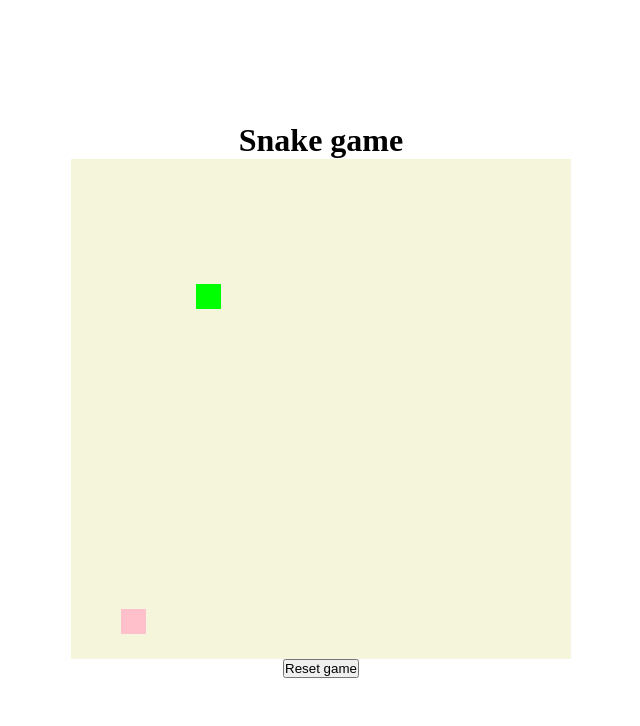
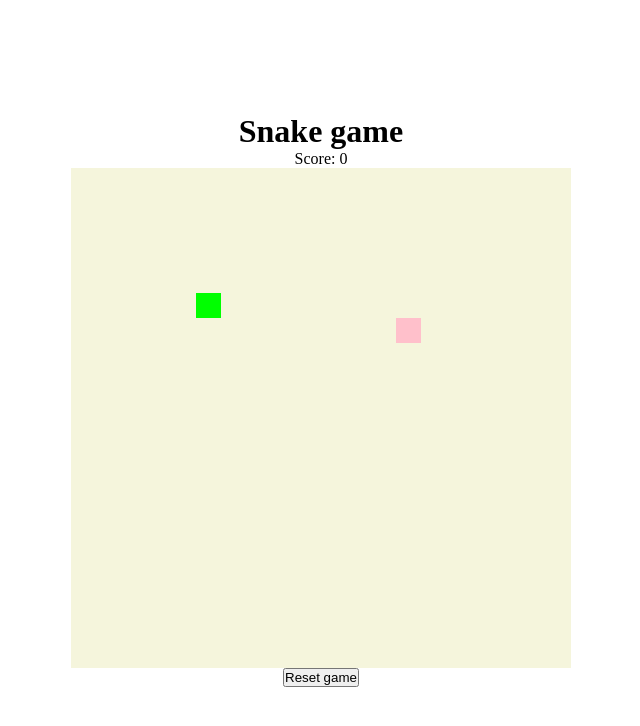
Before and after one commit to JerryUusis/snake_game_js, a plain HTML site: page index.html in a window 1280 px wide. Both pictures are taken after a click on the button "Reset game". Shown: the whole page, without its empty margins (319-959 px from the left). Drawn offline with Linux system fonts and the light colour scheme.

Commit message:
Add score and reset button that resets the game to initial state

```diff
--- a/index.html
+++ b/index.html
@@ -11,6 +11,7 @@
 <body>
     <div class="main-container">
         <h1>Snake game</h1>
+        <p>Score: <span id="score">0</span></p>
         <canvas id="board"></canvas>
         <button class="reset-button">Reset game</button>
     </div>
--- a/snake.js
+++ b/snake.js
@@ -4,6 +4,8 @@ const columns = 20;
 let board;
 let context;
 const resetButton = document.querySelector(".reset-button")
+const scoreDisplay = document.querySelector("#score");
+let score = 0;
 
 // Snake head
 
@@ -12,15 +14,16 @@ let snakeY = blockSize * 5;
 let velocityX = 0;
 let velocityY = 0;
 
-const snakeBody = [];
+let snakeBody = [];
 
 // Food
 let foodX;
 let foodY;
 
+let gameInterval;
 let gameOver = false;
 
-window.onload = () => {
+const initializeGame = () => {
     board = document.querySelector('#board');
     board.height = rows * blockSize;
     board.width = columns * blockSize;
@@ -28,22 +31,23 @@ window.onload = () => {
 
     placeFood();
     document.addEventListener('keyup', changeDirection)
-    setInterval(update, 1000 / 10)
+    gameInterval = setInterval(update, 1000 / 10)
 }
 
+const resetGame = () => {
+    clearInterval(gameInterval);
+    gameOver = false;
+    velocityX = 0;
+    velocityY = 0;
+    score = 0;
+    scoreDisplay.textContent = score;
+    snakeX = blockSize * 5;
+    snakeY = blockSize * 5;
+    snakeBody = [];
+    initializeGame();
+}
 
-// const initializeGame = () => {
-//     board = document.querySelector('#board');
-//     board.height = rows * blockSize;
-//     board.width = columns * blockSize;
-//     context = board.getContext('2d');
-
-//     placeFood();
-//     document.addEventListener('keyup', changeDirection)
-//     setInterval(update, 1000 / 10)
-// }
-
-// window.onload = () => initializeGame()
+window.onload = () => initializeGame()
 
 const update = () => {
     if (gameOver) {
@@ -57,9 +61,12 @@ const update = () => {
     context.fillStyle = 'pink';
     context.fillRect(foodX, foodY, blockSize, blockSize)
 
+    // Feeding event
     if (snakeX === foodX && snakeY === foodY) {
         snakeBody.push([foodX, foodY])
         placeFood();
+        score += 1
+        scoreDisplay.textContent = score;
     }
 
     for (let i = snakeBody.length - 1; i > 0; i--) {
@@ -92,7 +99,6 @@ const update = () => {
             alert("Game Over: Snake bit itself")
         }
     }
-
 }
 
 
@@ -121,4 +127,4 @@ const changeDirection = (event) => {
     }
 }
 
-// resetButton.addEventListener('click', initializeGame)
+resetButton.addEventListener('click', resetGame)
```
